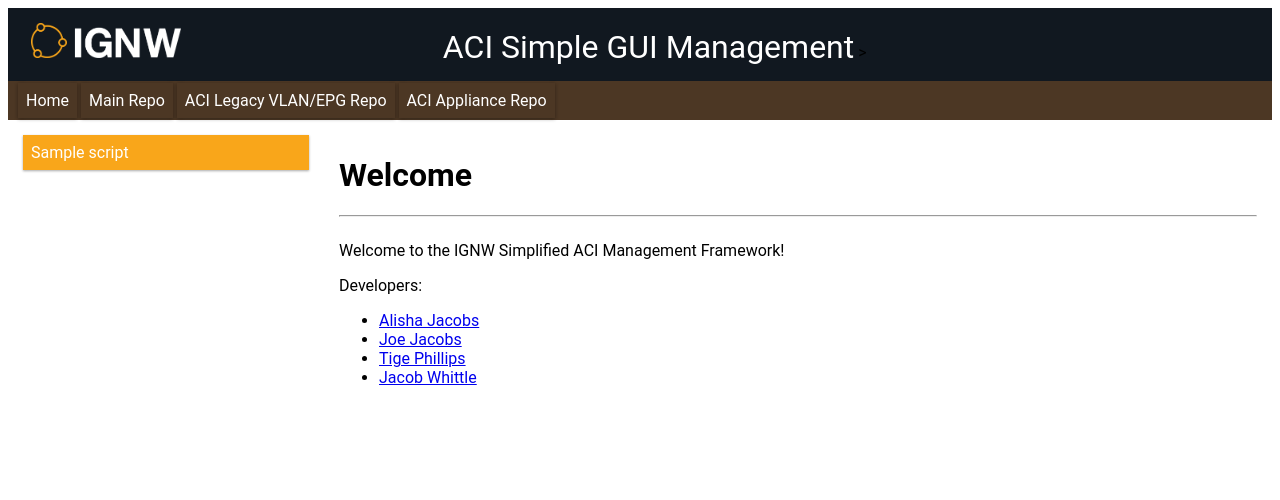
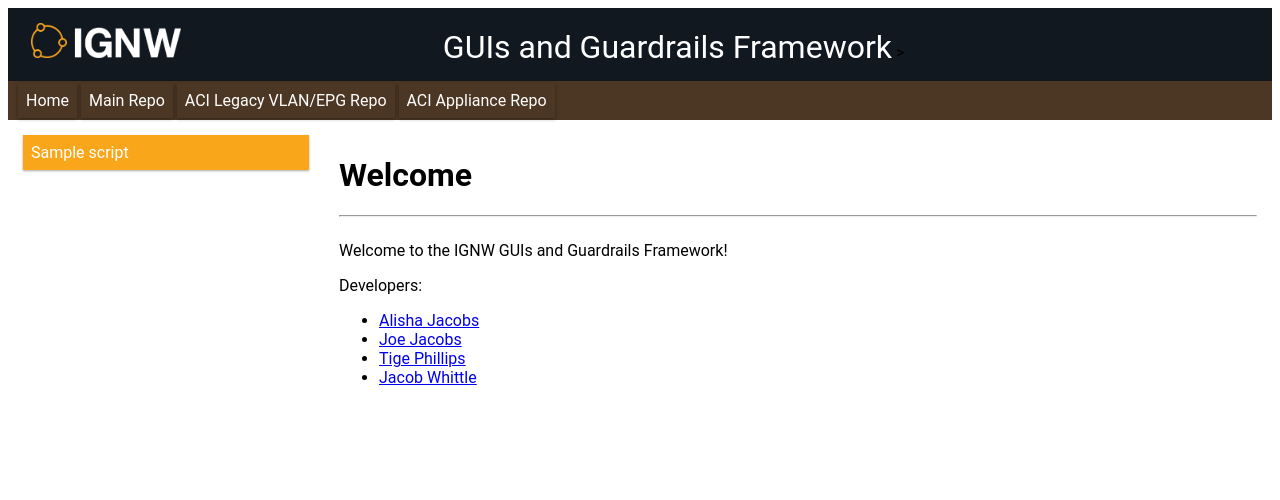
Before and after one commit to tigelane/ACI-Simplified-GUI-Management, a Flask app: template app/templates/base.j2 in a window 1280 px wide. Shown: the top 500 px of the page. Run offline with Flask 2, Linux system fonts and the light colour scheme; the template is opened without the code that fills it: most values are stand-ins (such as "Sample title", 1, 10 or a date in 2020); some libraries are stand-ins or nearby versions.

Commit message:
Update name for final

```diff
--- a/app/templates/base.j2
+++ b/app/templates/base.j2
@@ -12,7 +12,7 @@
 
 <div class="header">
   &nbsp;
-    <img src="{{ url_for('static', filename='images/Logo+orngwhite.png') }}">&nbsp;&nbsp;&nbsp;<p>ACI Simple GUI Management</p> >
+    <img src="{{ url_for('static', filename='images/Logo+orngwhite.png') }}">&nbsp;&nbsp;&nbsp;<p>GUIs and Guardrails Framework</p> >
 
 </div>
 
--- a/app/templates/welcome.html
+++ b/app/templates/welcome.html
@@ -1,4 +1,4 @@
-<p>Welcome to the IGNW Simplified ACI Management Framework!</p>
+<p>Welcome to the IGNW GUIs and Guardrails Framework!</p>
 Developers:
 <ul>
   <li><a href="mailto:ajacobs@ignw.io">Alisha Jacobs</a></li>
```
